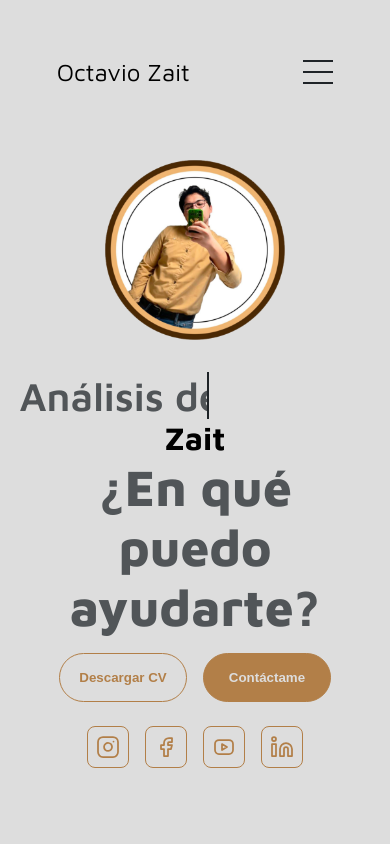
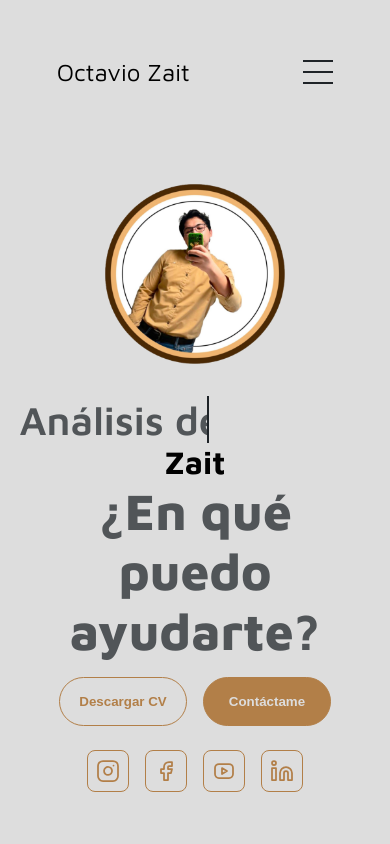
Before and after one commit to Gersombs/Zait, a plain HTML site: page index.html in a window 390 px wide. Shown: the top 844 px of the page. Drawn offline with Linux system fonts and the light colour scheme.

Commit message:
mq 600px modificado

```diff
--- a/styles/mq.css
+++ b/styles/mq.css
@@ -55,9 +55,10 @@
 }
 
 @media screen and (max-width: 600px) {
-  #contacto, footer {
-    height: 18vh;
-  }
+  html {
+    scroll-behavior: smooth;
+    scroll-snap-type: none;
+}
   #profile {
     height: 83vh;
     margin-bottom: 0;
@@ -75,11 +76,16 @@
     max-width: min-content;
   }
 
+  section {
+    margin-top: 1.5rem;
+  }
+
   article {
     font-size: 1rem;
   }
   footer nav {
     height: fit-content;
+    width: 100%;
     margin-bottom: 2rem;
   }
     .about-containers,
@@ -122,6 +128,9 @@
     .section__pic-container {
       margin-top: 5rem;
     }
+    .up{
+      right: -90%;
+    }
     #menu-nav{
       scroll-snap-align: start;
     }
```
